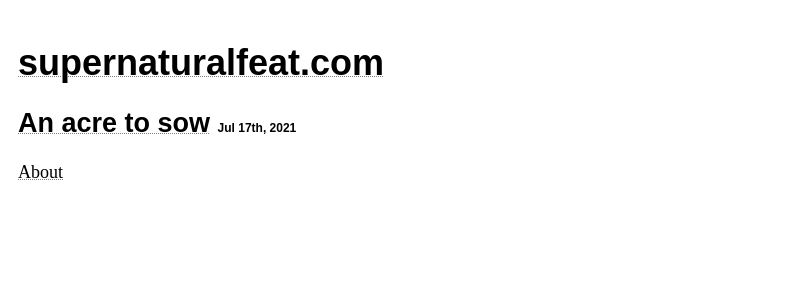
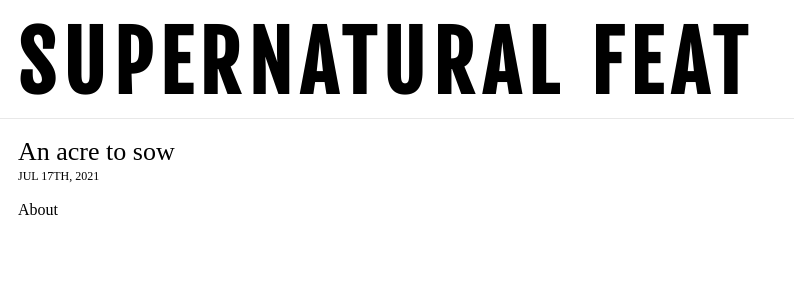
Before and after one commit to jgoggles/jgoggles.github.io, a Jekyll site: the page built from index.html, in a window 1280 px wide. Shown: the top 300 px of the page, without its empty margins (0-794 px from the left). Built offline with Jekyll 4.4.1, drawn with Linux system fonts in a browser that asks for light colours.

Commit message:
Style this thing a bit (#1)

```diff
--- a/_includes/header.html
+++ b/_includes/header.html
@@ -1,3 +1,3 @@
 <header>
-  <h1><a href="/">supernaturalfeat.com</a></h1>
+  <h1><a href="/">Supernatural&nbsp;Feat</a></h1>
 </header>
--- a/_layouts/default.html
+++ b/_layouts/default.html
@@ -4,10 +4,15 @@
     <meta charset="utf-8">
     <title>{{ page.title }}</title>
     <link rel="stylesheet" href="/assets/css/styles.css">
+    <link rel="preconnect" href="https://fonts.googleapis.com">
+    <link rel="preconnect" href="https://fonts.gstatic.com" crossorigin>
+    <link href="https://fonts.googleapis.com/css2?family=Fjalla+One&display=swap" rel="stylesheet">
   </head>
   <body>
     {% include header.html %}
-    {{ content }}
-    {% include footer.html %}
+    <div class="container">
+      {{ content }}
+      {% include footer.html %}
+    </div>
   </body>
 </html>
--- /dev/null
+++ b/_sass/_base.scss
@@ -0,0 +1,79 @@
+@import "variables";
+
+a {
+  color: black;
+  text-decoration: none;
+}
+a:hover {
+  color: #808080;
+}
+body {
+  margin: 0;
+  padding: 0;
+}
+h1,
+h2 {
+  font-family: $SansSerif;
+}
+
+h1 {
+  font-size: 35px;
+  font-weight: bolder;
+  letter-spacing: 0.05em;
+  margin: 0;
+  text-transform: uppercase;
+}
+h2 {
+  font-size: 2em;
+  font-weight: bolder;
+  margin: 0;
+  text-transform: uppercase;
+}
+header {
+  border-bottom: 1px solid #e8e8e8;
+  padding: 18px 18px 8px 18px;
+}
+span.date {
+  font-size: 12px;
+}
+
+.container {
+  padding: 18px;
+  max-width: 800px;
+
+  p {
+    font-size: 18px;
+  }
+}
+
+.post-link:first-child {
+  font-size: 26px;
+  div {
+    margin-bottom: -10px;
+  }
+}
+
+.post-link {
+  a {
+    display: block;
+  }
+  font-size: 18px;
+  margin-bottom: 14px;
+  span {
+    font-size: 12px;
+    text-transform: uppercase;
+  }
+}
+
+.blog-post-container {
+  a {
+    text-decoration: underline;
+  }
+  .footnote-backref,
+  .reversefootnote {
+    display: none;
+  }
+  .footnotes * {
+    font-size: 14px;
+  }
+}
--- /dev/null
+++ b/_sass/_lg-screen.scss
@@ -0,0 +1,11 @@
+@media (min-width: 768px) {
+  h1 {
+    font-size: 5em;
+    letter-spacing: 0.1em;
+  }
+
+  h2 {
+    font-size: 3em;
+    letter-spacing: 0.05em;
+  }
+}
--- /dev/null
+++ b/_sass/_normalize.scss
@@ -0,0 +1,351 @@
+/*! normalize.css v8.0.1 | MIT License | github.com/necolas/normalize.css */
+
+/* Document
+   ========================================================================== */
+
+/**
+ * 1. Correct the line height in all browsers.
+ * 2. Prevent adjustments of font size after orientation changes in iOS.
+ */
+
+html {
+  line-height: 1.15; /* 1 */
+  -webkit-text-size-adjust: 100%; /* 2 */
+}
+
+/* Sections
+   ========================================================================== */
+
+/**
+ * Remove the margin in all browsers.
+ */
+
+body {
+  margin: 0;
+}
+
+/**
+ * Render the `main` element consistently in IE.
+ */
+
+main {
+  display: block;
+}
+
+/**
+ * Correct the font size and margin on `h1` elements within `section` and
+ * `article` contexts in Chrome, Firefox, and Safari.
+ */
+
+h1 {
+  font-size: 2em;
+  margin: 0.67em 0;
+}
+
+/* Grouping content
+   ========================================================================== */
+
+/**
+ * 1. Add the correct box sizing in Firefox.
+ * 2. Show the overflow in Edge and IE.
+ */
+
+hr {
+  box-sizing: content-box; /* 1 */
+  height: 0; /* 1 */
+  overflow: visible; /* 2 */
+}
+
+/**
+ * 1. Correct the inheritance and scaling of font size in all browsers.
+ * 2. Correct the odd `em` font sizing in all browsers.
+ */
+
+pre {
+  font-family: monospace, monospace; /* 1 */
+  font-size: 1em; /* 2 */
+}
+
+/* Text-level semantics
+   ========================================================================== */
+
+/**
+ * Remove the gray background on active links in IE 10.
+ */
+
+a {
+  background-color: transparent;
+}
+
+/**
+ * 1. Remove the bottom border in Chrome 57-
+ * 2. Add the correct text decoration in Chrome, Edge, IE, Opera, and Safari.
+ */
+
+abbr[title] {
+  border-bottom: none; /* 1 */
+  text-decoration: underline; /* 2 */
+  text-decoration: underline dotted; /* 2 */
+}
+
+/**
+ * Add the correct font weight in Chrome, Edge, and Safari.
+ */
+
+b,
+strong {
+  font-weight: bolder;
+}
+
+/**
+ * 1. Correct the inheritance and scaling of font size in all browsers.
+ * 2. Correct the odd `em` font sizing in all browsers.
+ */
+
+code,
+kbd,
+samp {
+  font-family: monospace, monospace; /* 1 */
+  font-size: 1em; /* 2 */
+}
+
+/**
+ * Add the correct font size in all browsers.
+ */
+
+small {
+  font-size: 80%;
+}
+
+/**
+ * Prevent `sub` and `sup` elements from affecting the line height in
+ * all browsers.
+ */
+
+sub,
+sup {
+  font-size: 75%;
+  line-height: 0;
+  position: relative;
+  vertical-align: baseline;
+}
+
+sub {
+  bottom: -0.25em;
+}
+
+sup {
+  top: -0.5em;
+}
+
+/* Embedded content
+   ========================================================================== */
+
+/**
+ * Remove the border on images inside links in IE 10.
+ */
+
+img {
+  border-style: none;
+}
+
+/* Forms
+   ========================================================================== */
+
+/**
+ * 1. Change the font styles in all browsers.
+ * 2. Remove the margin in Firefox and Safari.
+ */
+
+button,
+input,
+optgroup,
+select,
+textarea {
+  font-family: inherit; /* 1 */
+  font-size: 100%; /* 1 */
+  line-height: 1.15; /* 1 */
+  margin: 0; /* 2 */
+}
+
+/**
+ * Show the overflow in IE.
+ * 1. Show the overflow in Edge.
+ */
+
+button,
+input {
+  /* 1 */
+  overflow: visible;
+}
+
+/**
+ * Remove the inheritance of text transform in Edge, Firefox, and IE.
+ * 1. Remove the inheritance of text transform in Firefox.
+ */
+
+button,
+select {
+  /* 1 */
+  text-transform: none;
+}
+
+/**
+ * Correct the inability to style clickable types in iOS and Safari.
+ */
+
+button,
+[type="button"],
+[type="reset"],
+[type="submit"] {
+  -webkit-appearance: button;
+}
+
+/**
+ * Remove the inner border and padding in Firefox.
+ */
+
+button::-moz-focus-inner,
+[type="button"]::-moz-focus-inner,
+[type="reset"]::-moz-focus-inner,
+[type="submit"]::-moz-focus-inner {
+  border-style: none;
+  padding: 0;
+}
+
+/**
+ * Restore the focus styles unset by the previous rule.
+ */
+
+button:-moz-focusring,
+[type="button"]:-moz-focusring,
+[type="reset"]:-moz-focusring,
+[type="submit"]:-moz-focusring {
+  outline: 1px dotted ButtonText;
+}
+
+/**
+ * Correct the padding in Firefox.
+ */
+
+fieldset {
+  padding: 0.35em 0.75em 0.625em;
+}
+
+/**
+ * 1. Correct the text wrapping in Edge and IE.
+ * 2. Correct the color inheritance from `fieldset` elements in IE.
+ * 3. Remove the padding so developers are not caught out when they zero out
+ *    `fieldset` elements in all browsers.
+ */
+
+legend {
+  box-sizing: border-box; /* 1 */
+  color: inherit; /* 2 */
+  display: table; /* 1 */
+  max-width: 100%; /* 1 */
+  padding: 0; /* 3 */
+  white-space: normal; /* 1 */
+}
+
+/**
+ * Add the correct vertical alignment in Chrome, Firefox, and Opera.
+ */
+
+progress {
+  vertical-align: baseline;
+}
+
+/**
+ * Remove the default vertical scrollbar in IE 10+.
+ */
+
+textarea {
+  overflow: auto;
+}
+
+/**
+ * 1. Add the correct box sizing in IE 10.
+ * 2. Remove the padding in IE 10.
+ */
+
+[type="checkbox"],
+[type="radio"] {
+  box-sizing: border-box; /* 1 */
+  padding: 0; /* 2 */
+}
+
+/**
+ * Correct the cursor style of increment and decrement buttons in Chrome.
+ */
+
+[type="number"]::-webkit-inner-spin-button,
+[type="number"]::-webkit-outer-spin-button {
+  height: auto;
+}
+
+/**
+ * 1. Correct the odd appearance in Chrome and Safari.
+ * 2. Correct the outline style in Safari.
+ */
+
+[type="search"] {
+  -webkit-appearance: textfield; /* 1 */
+  outline-offset: -2px; /* 2 */
+}
+
+/**
+ * Remove the inner padding in Chrome and Safari on macOS.
+ */
+
+[type="search"]::-webkit-search-decoration {
+  -webkit-appearance: none;
+}
+
+/**
+ * 1. Correct the inability to style clickable types in iOS and Safari.
+ * 2. Change font properties to `inherit` in Safari.
+ */
+
+::-webkit-file-upload-button {
+  -webkit-appearance: button; /* 1 */
+  font: inherit; /* 2 */
+}
+
+/* Interactive
+   ========================================================================== */
+
+/*
+ * Add the correct display in Edge, IE 10+, and Firefox.
+ */
+
+details {
+  display: block;
+}
+
+/*
+ * Add the correct display in all browsers.
+ */
+
+summary {
+  display: list-item;
+}
+
+/* Misc
+   ========================================================================== */
+
+/**
+ * Add the correct display in IE 10+.
+ */
+
+template {
+  display: none;
+}
+
+/**
+ * Add the correct display in IE 10.
+ */
+
+[hidden] {
+  display: none;
+}
--- /dev/null
+++ b/_sass/_variables.scss
@@ -0,0 +1 @@
+$SansSerif: "Fjalla One", sans-serif;
--- a/_sass/main.scss
+++ b/_sass/main.scss
@@ -1,35 +1,3 @@
-a {
-  text-decoration: underline dotted grey;
-  text-decoration-thickness: 1px;
-}
-a:hover {
-  text-decoration: underline grey;
-  text-decoration-thickness: 1px;
-}
-a,
-a:visited {
-  color: inherit;
-}
-body {
-  font-size: 18px;
-  max-width: 600px;
-  padding: 10px;
-}
-h1,
-h2,
-h3,
-h4,
-h5 {
-  font-family: sans-serif;
-}
-ul {
-  margin: 0;
-  padding: 0;
-}
-li {
-  list-style: none;
-}
-
-span.date {
-  font-size: 12px;
-}
+@import "normalize";
+@import "base";
+@import "lg-screen";
--- a/index.html
+++ b/index.html
@@ -1,13 +1,14 @@
 ---
 title: A glorious shipwreck
 ---
-<ul>
-  {% for post in site.posts %}
-    <li>
-      <h2>
-        <a href="{{ post.url }}">{{ post.title }}</a>
-        <span class="date">{{ post.date | date_to_string: "ordinal", "US" }}</span>
-      </h2>
-    </li>
-  {% endfor %}
-</ul>
+{% for post in site.posts %}
+  <div class="post-link">
+    <a href="{{ post.url }}">
+      <div>
+        {{post.title}}
+      </div>
+      <span class="date">{{ post.date | date_to_string: "ordinal", "US"
+      }}</span>
+    </a>
+  </div>
+{% endfor %}
```
Also changed, not shown: _layouts/post.html (+11 -8 lines), about.md (+3 -1 lines), favicon.ico (added).
